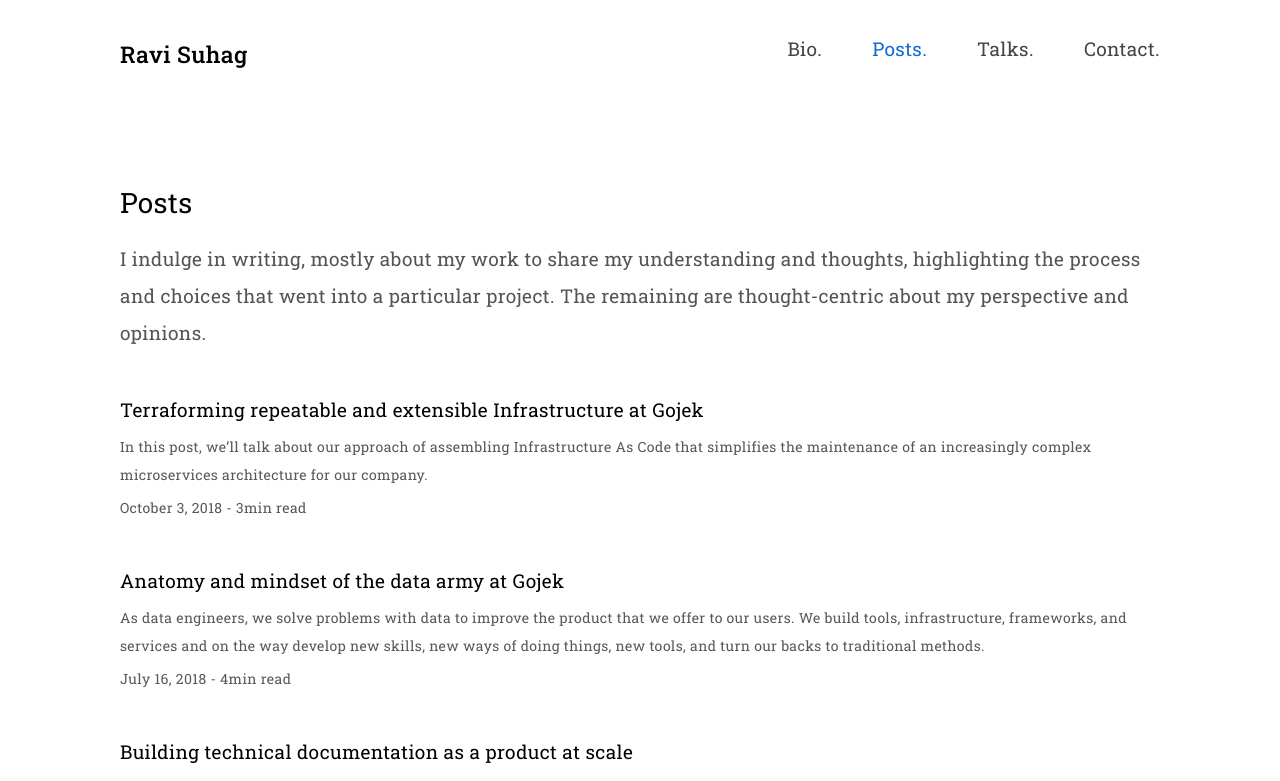
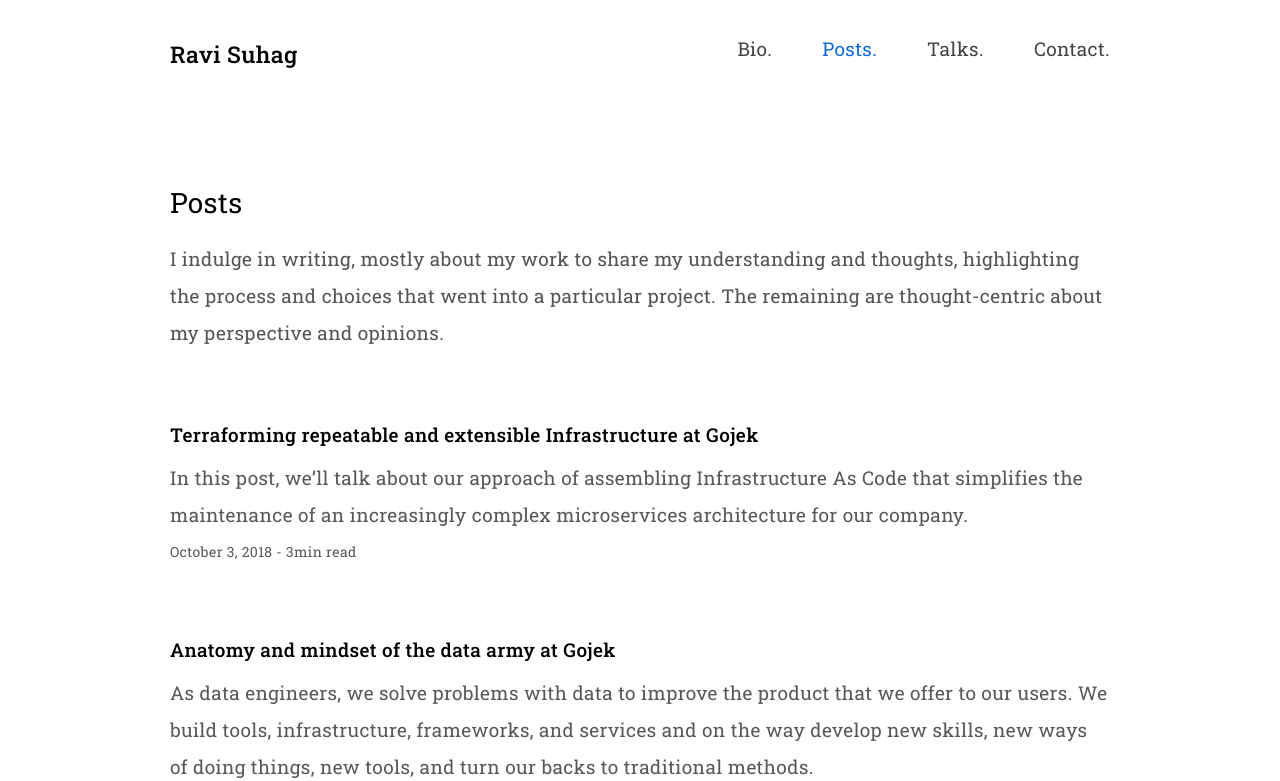
Before and after one commit to ravisuhag/portfolio, a Next.js app: page /posts in a window 1280 px wide. Shown: the top 781 px of the page. Built offline with nearby package versions, Linux system fonts and the light colour scheme.

Commit message:
style: reduce viewport

```diff
--- a/components/list.js
+++ b/components/list.js
@@ -9,7 +9,8 @@ function card(item) {
         </div> */}
         <div className="column">
           <div>
-            <div className="list__title">{item.title}</div>
+            {/* <div className="list__title">{item.title}</div> */}
+            <h4>{item.title}</h4>
             <div className="list__sub">{item.subtitle}</div>
             <div className="list__date">{item.date} - {item.time}min read</div>
           </div>
--- a/components/videos.js
+++ b/components/videos.js
@@ -28,7 +28,8 @@ function card(item) {
       <div className="column">
         <Link href={item.link}>
           <a target="_blank">
-            <div className="list__title">{item.title}</div>
+            {/* <div className="list__title">{item.title}</div> */}
+            <h4>{item.title}</h4>
             <div className="list__sub">{item.subtitle}</div>
             <div className="list__date">{item.publisher} - {item.date}</div>
           </a>
--- a/styles/globals.css
+++ b/styles/globals.css
@@ -25,7 +25,7 @@ a:hover {
 
 /**********  LAYOUT  **********/
 .container {
-  max-width: 1100px;
+  max-width: 1000px;
   margin: 0 auto;
   padding: 0 30px;
   min-height: 100vh;
@@ -152,12 +152,12 @@ h4 {
 .list__sub,
 .list__date {
   color: #585858;
-  font-size: 14px;
-  line-height: 28px;
 }
 
 .list__date {
   padding-top: 5px;
+  font-size: 14px;
+  line-height: 28px;
 }
 
 /**********  TALKS  **********/
```
